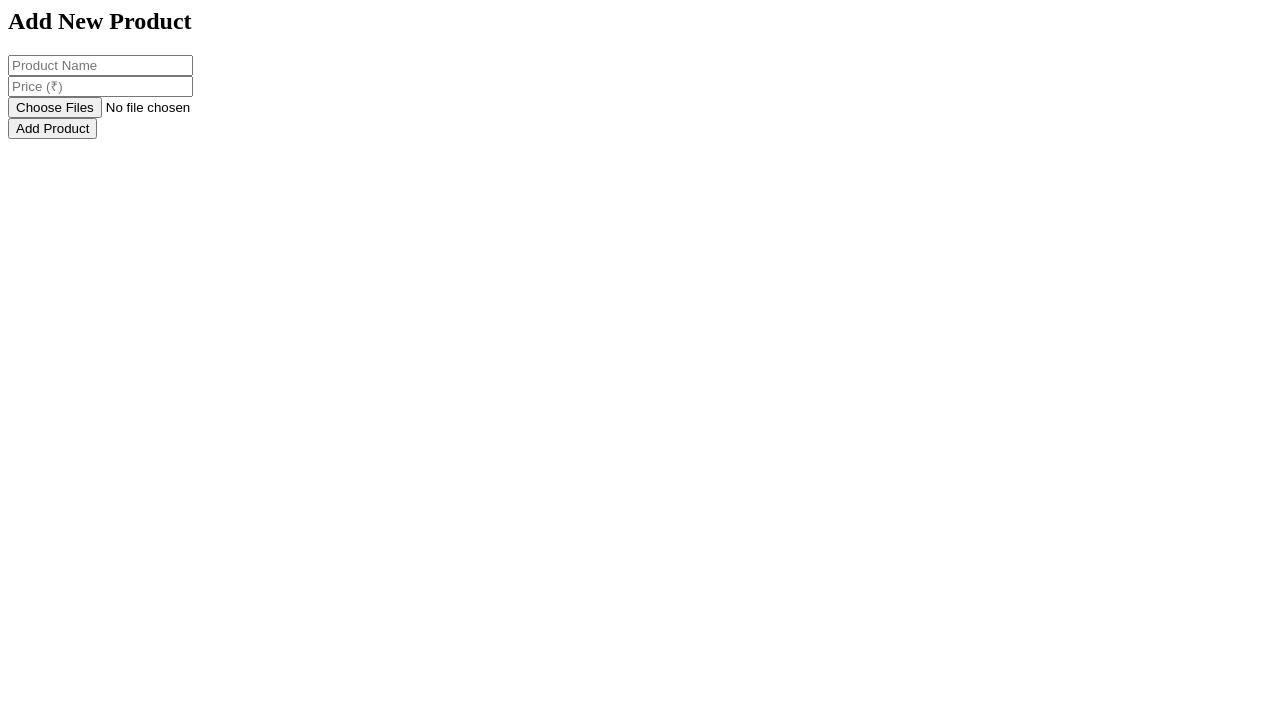
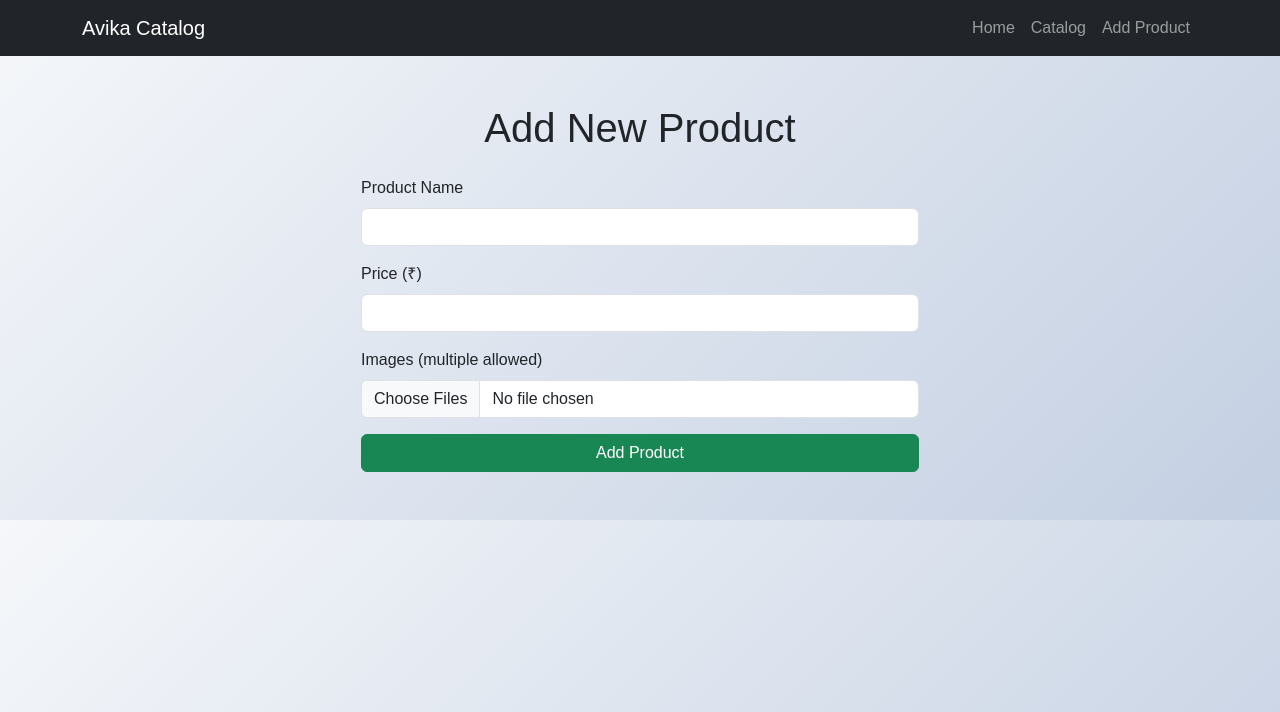
Before and after one commit to devendra-9638/avika-catalog, a Flask app: page /upload in a window 1280 px wide. Shown: the top 712 px of the page. Run offline with Flask 3, Linux system fonts and the light colour scheme.

Commit message:
Update upload.html

```diff
--- a/templates/upload.html
+++ b/templates/upload.html
@@ -1,21 +1,23 @@
-<div class="row justify-content-center">
-    <div class="col-md-8 col-lg-6">
-        <div class="card shadow-lg border-0">
-            <div class="card-body p-5">
-                <h2 class="text-center mb-4">Add New Product</h2>
-                <form method="POST" enctype="multipart/form-data">
+{% extends "base.html" %}
+
+{% block title %}Add Product{% endblock %}
+
+{% block content %}
+    <h1 class="text-center mb-4">Add New Product</h1>
+
+    <form method="POST" enctype="multipart/form-data" class="w-50 mx-auto">
         <div class="mb-3">
-                        <input type="text" name="name" class="form-control form-control-lg" placeholder="Product Name" required>
+            <label class="form-label">Product Name</label>
+            <input type="text" name="name" class="form-control" required>
         </div>
         <div class="mb-3">
-                        <input type="number" name="price" class="form-control form-control-lg" placeholder="Price (₹)" step="0.01" min="0.01" required>
+            <label class="form-label">Price (₹)</label>
+            <input type="number" name="price" class="form-control" step="0.01" min="0" required>
         </div>
         <div class="mb-3">
-                        <input type="file" name="file" class="form-control form-control-lg" multiple accept="image/*" required>
+            <label class="form-label">Images (multiple allowed)</label>
+            <input type="file" name="file" class="form-control" multiple accept="image/*" required>
         </div>
-                    <button type="submit" class="btn btn-primary btn-lg w-100">Add Product</button>
+        <button type="submit" class="btn btn-success w-100">Add Product</button>
     </form>
-            </div>
-        </div>
-    </div>
-</div>
+{% endblock %}
```
Lines whose indentation alone changed are shown as unchanged.
